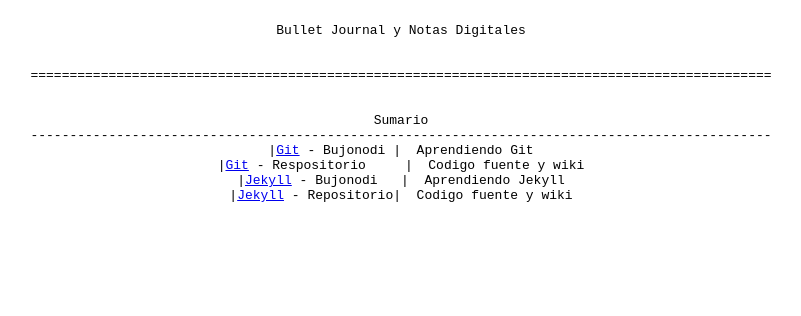
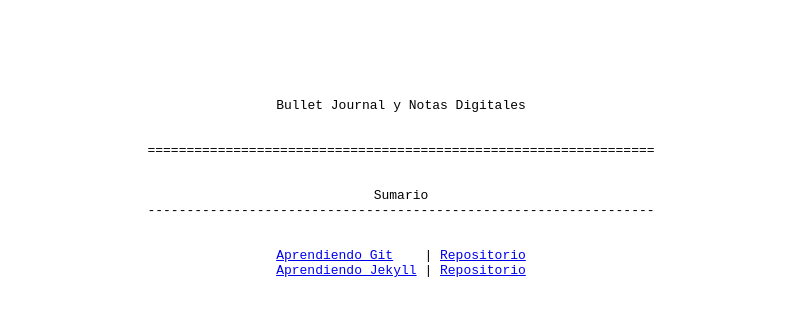
Before and after one commit to bujonodi/bujonodi.github.io, a plain HTML site: page index.html in a window 1280 px wide. Shown: the whole page, without its empty margins (239-1040 px from the left). Drawn offline with Linux system fonts and the light colour scheme.

Commit message:
Subiendo web en simple

```diff
--- a/index.html
+++ b/index.html
@@ -7,18 +7,23 @@
 <center>
   <pre>
 
+
+
+
+
+
 Bullet Journal y Notas Digitales
 
 
-===============================================================================================
+=================================================================
 
 
 Sumario
------------------------------------------------------------------------------------------------
-|<a href="https://bujonodi.github.io/git/">Git</a> - Bujonodi |  Aprendiendo Git
-|<a href="https://github.com/bujonodi/git">Git</a> - Respositorio     |  Codigo fuente y wiki
-|<a href="https://bujonodi.github.io/jekyll/">Jekyll</a> - Bujonodi   |  Aprendiendo Jekyll
-|<a href="https://github.com/bujonodi/jekyll">Jekyll</a> - Repositorio|  Codigo fuente y wiki
+-----------------------------------------------------------------
+
+
+<a href="https://bujonodi.github.io/git/">Aprendiendo Git</a>    | <a href="https://github.com/bujonodi/git">Repositorio</a>
+<a href="https://bujonodi.github.io/jekyll/">Aprendiendo Jekyll</a> | <a href="https://github.com/bujonodi/jekyll">Repositorio</a>
   </pre>
 </center>
 </body>
```
